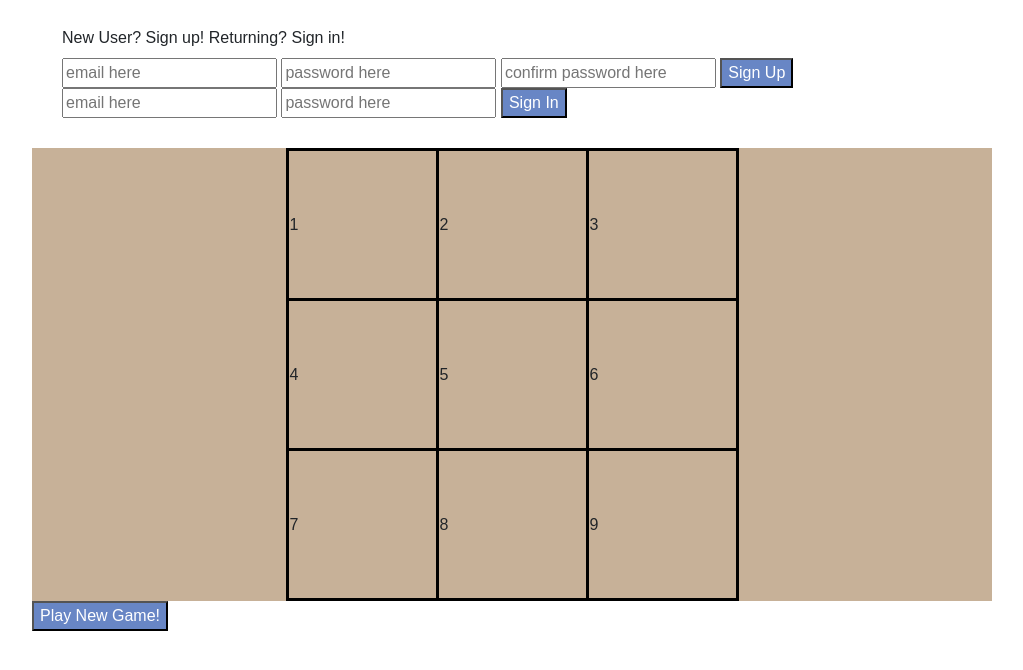
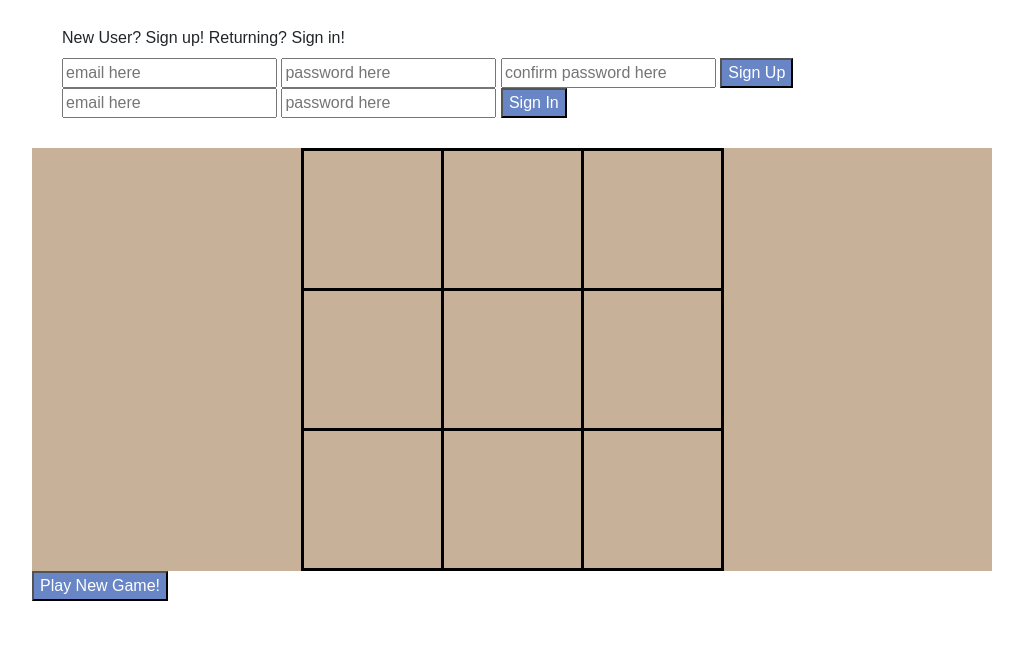
Before and after one commit to tparks1100/thulas-tic-tac-toe-client, a website built with webpack: page index.html in a window 1280 px wide. Shown: the part 288-958 px from the top of the page, without its empty margins (128-1151 px from the left). Built offline with nearby package versions, Linux system fonts and the light colour scheme.

```diff
--- a/assets/scripts/api.js
+++ b/assets/scripts/api.js
@@ -41,11 +41,11 @@
   })
 }
 
-const createGame = function () {
+const createGame = function (formData) {
   return $.ajax({
     url: config.apiUrl + '/games',
     method: 'POST',
-    data: '{}',
+    data: formData,
     headers: {
       Authorization: 'Bearer ' + store.user.token
     }
--- a/assets/styles/index.scss
+++ b/assets/styles/index.scss
@@ -10,6 +10,8 @@
   font-size: 90px;
   text-align: center;
 }
+
+
 
 div {
   padding: 30px;
@@ -26,8 +28,8 @@
 
 td {
   border: 3px solid black;
-  height: 150px;
-  width: 150px;
+  height: 140px;
+  width: 140px;
 }
 
 .container {
@@ -36,7 +38,7 @@
   display: flex;
   flex-direction: column;
   justify-content: center;
-  min-height: 90px;
+  min-height: 100px;
 }
 
 * {
--- a/index.html
+++ b/index.html
@@ -47,19 +47,19 @@
 
       <TABLE class="container">
        <TR>
-          <TD>1</TD>
-          <TD>2</TD>
-          <TD>3</TD>
+          <TD class="box"></TD>
+          <TD class="box"></TD>
+          <TD class="box"></TD>
        </TR>
        <TR>
-          <TD>4</TD>
-          <TD>5</TD>
-          <TD>6</TD>
+          <TD class="box"></TD>
+          <TD class="box"></TD>
+          <TD class="box"></TD>
        </TR>
        <TR>
-          <TD>7</TD>
-          <TD>8</TD>
-          <TD>9</TD>
+          <TD class="box"></TD>
+          <TD class="box"></TD>
+          <TD class="box"></TD>
        </TR>
       </TABLE>
 
```
Also changed, not shown: 1 other file.
